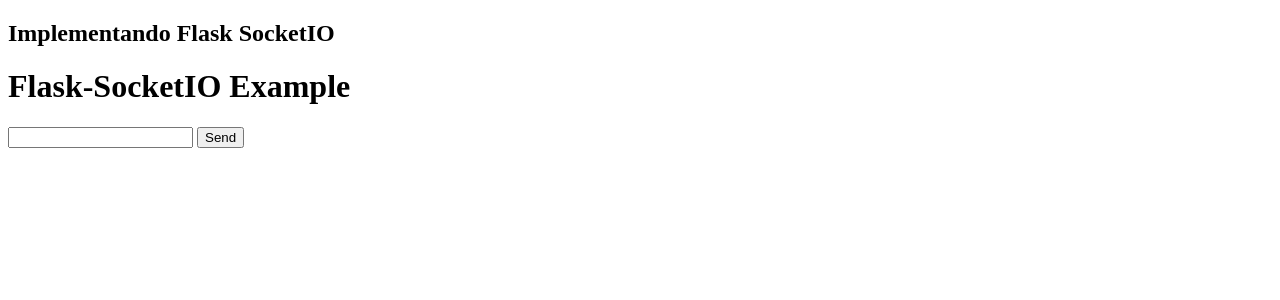
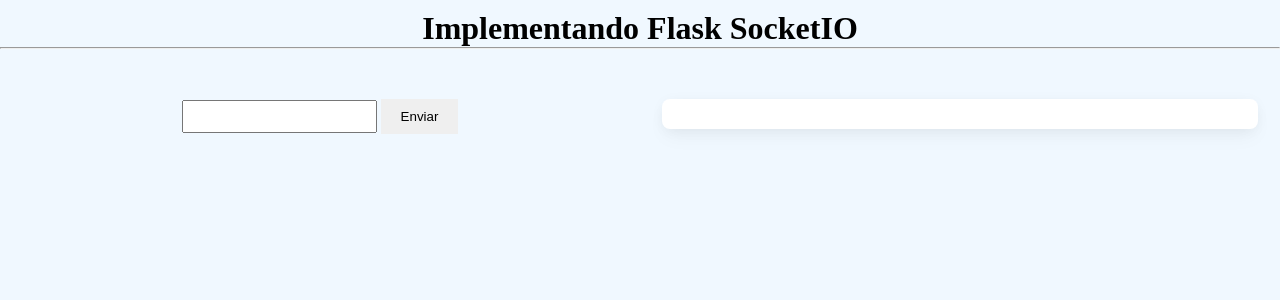
Before and after one commit to urian121/implementando-flask-socketio, a Flask app: page / in a window 1280 px wide. Shown: the top 300 px of the page. Run offline with Flask 2, Linux system fonts and the light colour scheme; some libraries are stand-ins or nearby versions.

Commit message:
proyecto funcionando

```diff
--- a/app/app.py
+++ b/app/app.py
@@ -27,17 +27,17 @@
 
 # escuchando por message
 @socketio.on('message')
-def recibirMsj(message):
-    print('Recibiendo mensaje: ' + message)
+def recibirMsj(message_chat):
+    print('Recibiendo mensaje: ' + message_chat)
     '''
     broadcast=True se utiliza al emitir un evento desde el servidor para especificar
     que dicho evento debe ser transmitido a todos los clientes conectados,
     excepto al cliente que generó el evento.
     '''
-    emit('message', message, broadcast=True)
-    # emit('my response', {'data': message})
+    emit('message', message_chat, broadcast=True)
     # emit('my response', {'data': message}, broadcast=True)
 
 
+# Arrancando mi aplicacion flask y arrancando socketio tambien
 if __name__ == '__main__':
     socketio.run(app, debug=True, port=5200)
--- a/app/templates/index.html
+++ b/app/templates/index.html
@@ -5,18 +5,88 @@
     <meta http-equiv="X-UA-Compatible" content="IE=edge" />
     <meta name="viewport" content="width=device-width, initial-scale=1.0" />
     <title>Implementando Flask SocketIO</title>
+    <style>
+      * {
+        padding: 0;
+        margin: 0;
+      }
+      body {
+        background-color: aliceblue;
+      }
+      .content {
+        width: 100%;
+        margin: 0 auto;
+        text-align: center;
+
+        display: flex;
+        flex-flow: row wrap;
+        justify-content: space-around;
+        padding: 0;
+        margin: 0;
+        list-style: none;
+      }
+
+      h1 {
+        margin-top: 10px;
+        text-align: center;
+        margin-bottom: 50px;
+      }
+      input {
+        outline: none;
+        padding: 7px;
+      }
+      button {
+        border: none;
+        padding: 10px 20px;
+      }
+      ul {
+        width: 90%;
+        margin: 0;
+        padding: 0;
+        list-style: none;
+        margin: 0 auto;
+        padding: 15px 10px;
+        background-color: #fff;
+        box-shadow: 0 2px 15px -3px rgba(0, 0, 0, 0.07),
+          0 10px 20px -2px rgba(0, 0, 0, 0.04) !important;
+        border-radius: 0.5rem !important;
+      }
+
+      li {
+        line-height: 1.5;
+        text-indent: -30px;
+        padding: 8px 0 8px 30px;
+        text-align: left;
+        border-bottom: 1px solid #eee;
+      }
+      .flex-item {
+        width: 50%;
+      }
+    </style>
   </head>
   <body>
-    <h2>Implementando Flask SocketIO</h2>
+    <h1>
+      Implementando Flask SocketIO
+      <hr />
+    </h1>
 
-    <h1>Flask-SocketIO Example</h1>
-    <ul id="messages"></ul>
-    <form id="formFlaskSocketIO">
-      <input type="text" id="message" autocomplete="off" />
-      <button>Send</button>
-    </form>
+    <!---->
+    <div class="content">
+      <!--Formulario para enviar mensajes-->
+      <div class="flex-item">
+        <form id="formFlaskSocketIO">
+          <input type="text" id="message" autocomplete="off" />
+          <button>Enviar</button>
+        </form>
+      </div>
 
-    <!-- Link to the socket.io info -->
+      <!--Para pintar los mensajes-->
+      <div class="flex-item">
+        <ul id="list_messages"></ul>
+      </div>
+    </div>
+
+    <!-- Link para socket.io -->
     <script
       src="https://cdn.socket.io/4.5.4/socket.io.min.js"
       integrity="sha384-/KNQL8Nu5gCHLqwqfQjA689Hhoqgi2S84SNUxC3roTe4EhJ9AfLkp8QiQcU8AMzI"
@@ -41,18 +111,19 @@
           .addEventListener("submit", (event) => {
             event.preventDefault();
 
-            let message = document.querySelector("#message").value;
+            const message_chat = document.querySelector("#message").value;
 
             // Emitiendo por message
-            socket.emit("message", message);
+            socket.emit("message", message_chat);
             document.querySelector("#message").value = "";
           });
 
         // Escuchando por message
         socket.on("message", (message) => {
+          console.log(message);
           var li = document.createElement("li");
           li.textContent = message;
-          document.querySelector("#messages").appendChild(li);
+          document.querySelector("#list_messages").appendChild(li);
         });
       });
     </script>
```
Also changed, not shown: readme.md.
